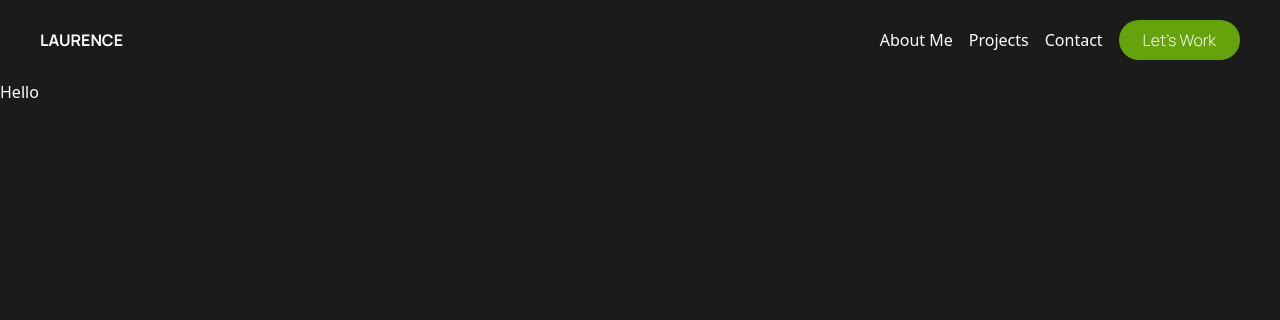
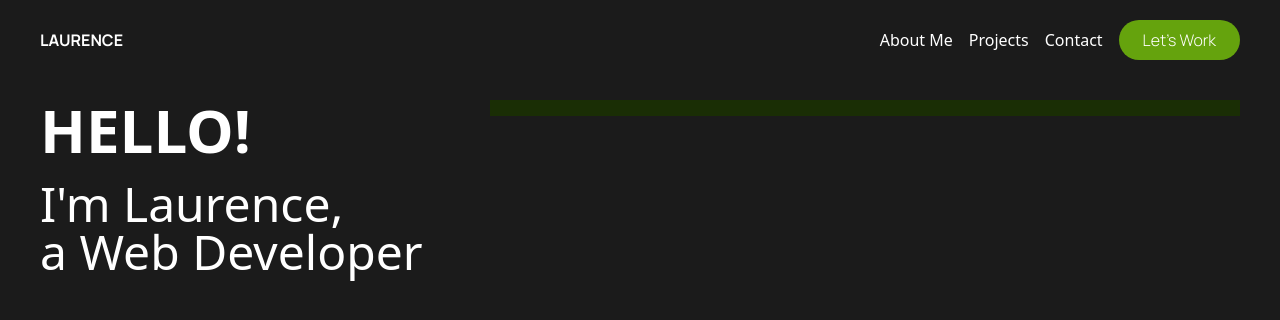
Before and after one commit to unabae/my-portfolio-website, a React (Vite) app: page / in a window 1280 px wide. Shown: the top 320 px of the page. Built offline with nearby package versions, Linux system fonts and the light colour scheme.

Commit message:
updated app

```diff
--- a/src/components/Header.jsx
+++ b/src/components/Header.jsx
@@ -1,7 +1,12 @@
-export default function Navbar() {
+export default function Header() {
     return (
-        <header>
-            <h1 className="text-white">Hello</h1>
+        <header className="px-10 py-5 md:flex justify-between">
+            <div className="w-3/5">
+                <h1 className="text-white text-6xl font-semibold pb-5 transition-all ease-out delay-1000 hover:text-lime-500">HELLO!</h1>
+                <h2 className="text-white text-5xl font-extralight hover:text-lime-500">I'm Laurence, <br />a Web Developer</h2>
+            </div>
+            <div className="bg-lime-950 w-full h-4"></div>
+
         </header>
     )
 }
--- a/src/components/Navbar.jsx
+++ b/src/components/Navbar.jsx
@@ -60,7 +60,7 @@ export default function Navbar() {
       {/* Mobile Menu */}
       <ul>
         {open ? (
-          <div className="md:hidden">
+          <div className="md:hidden transition-all duration-500">
             <div className="px-2 pt-2 pb-3 space-y-1 sm:px-3">
               {Links.map((link, index) => (
                 <li className={heading2}>
```
